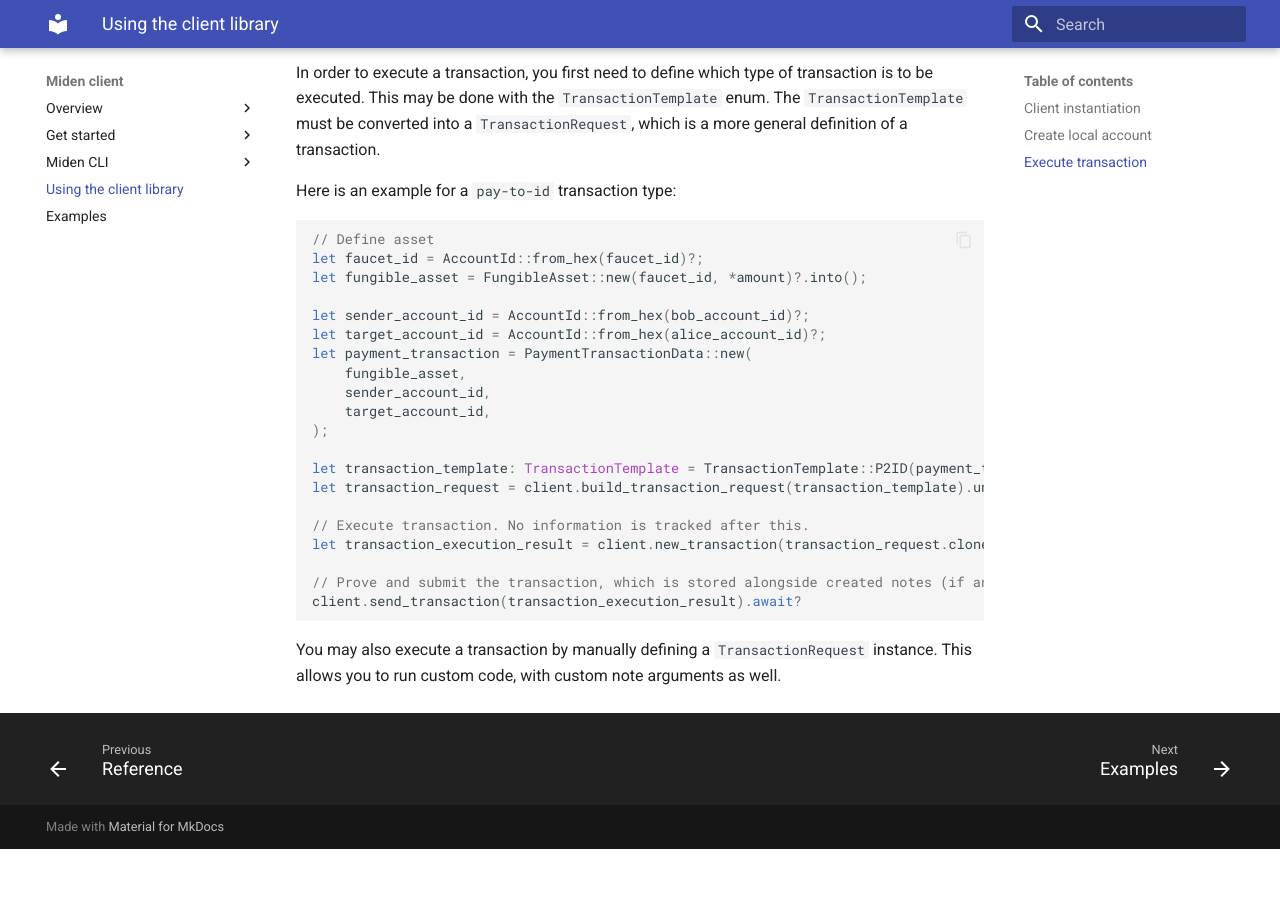
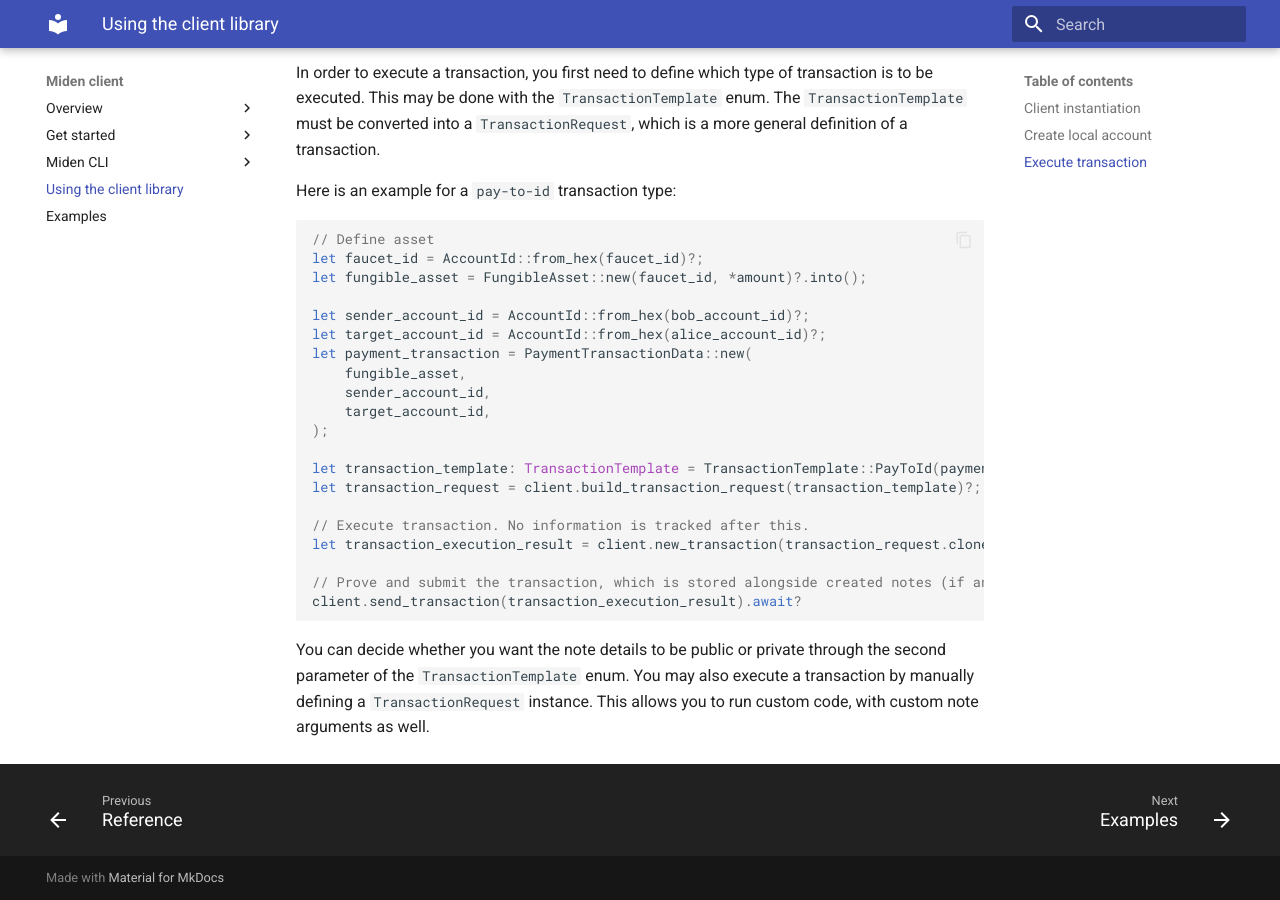
Before and after one commit to 0xPolygonMiden/miden-client, an MkDocs documentation site: the page built from docs/library.md, in a window 1280 px wide and 900 px high, scrolled down 1547 px. Built offline with MkDocs 1.6.1 and Material for MkDocs 9.7.7, drawn with Linux system fonts in a browser that asks for light colours; before the commit the page ends 2396 px from its top, so only the background shows below that.

Commit message:
Add note type and update docs

````diff
--- a/docs/library.md
+++ b/docs/library.md
@@ -79,8 +79,8 @@
     target_account_id,
 );
 
-let transaction_template: TransactionTemplate = TransactionTemplate::P2ID(payment_transaction);
-let transaction_request = client.build_transaction_request(transaction_template).unwrap();
+let transaction_template: TransactionTemplate = TransactionTemplate::PayToId(payment_transaction, NoteType::OffChain);
+let transaction_request = client.build_transaction_request(transaction_template)?;
 
 // Execute transaction. No information is tracked after this.
 let transaction_execution_result = client.new_transaction(transaction_request.clone())?;
@@ -89,4 +89,5 @@
 client.send_transaction(transaction_execution_result).await?
 ```
 
+You can decide whether you want the note details to be public or private through the second parameter of the `TransactionTemplate` enum.
 You may also execute a transaction by manually defining a `TransactionRequest` instance. This allows you to run custom code, with custom note arguments as well.
````
Also changed, not shown: README.md (+10 -3 lines), docs/install-and-run.md (+1 -1 lines), 2 other files.
